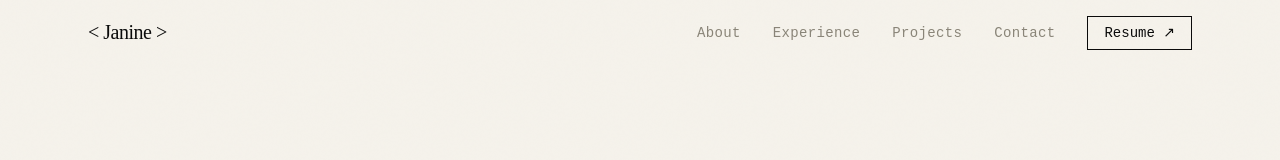
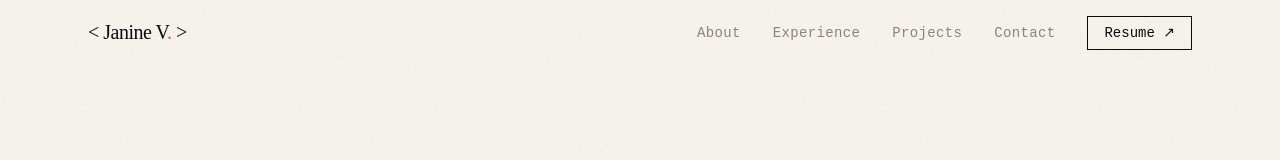
Before and after one commit to janinevallente/janinevallente-portfolio, a Next.js app: page / in a window 1280 px wide. Shown: the top 160 px of the page. Built offline with nearby package versions, Linux system fonts and the light colour scheme.

Commit message:
enh: append "V" to portfolio name in Navbar component

```diff
--- a/src/components/layout/Navbar.tsx
+++ b/src/components/layout/Navbar.tsx
@@ -86,7 +86,7 @@ export default function Navbar() {
         {/* Logo */}
         <Link href="/" className={`font-display text-xl tracking-tight transition-colors ${logoColor}`}>
           <span className="font-md">&lt; </span>
-          {portfolio.name.split(" ")[0]}
+          {portfolio.name.split(" ")[0]} V<span className="text-accent">.</span>
           <span className="font-md"> &gt;</span>
         </Link>
 
```
